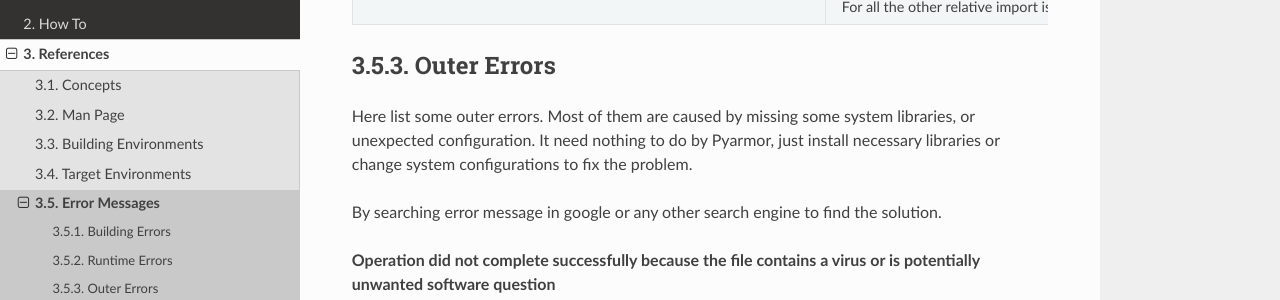
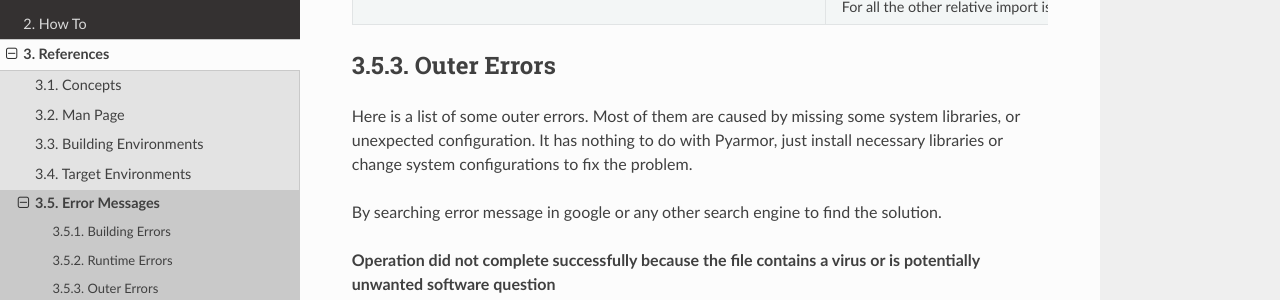
Before and after one commit to dashingsoft/pyarmor, a Sphinx documentation site: the page built from docs/reference/errors.rst, in a window 1280 px wide and 900 px high, scrolled down 2049 px. Shown: the part 151-451 px from the top of the window. Built offline with Sphinx 7.4.7 and the Read the Docs theme 2.0.0, drawn with Linux system fonts in a browser that asks for light colours; some of the changed text lies outside the part shown.

Commit message:
Update errors.rst

```diff
--- a/docs/reference/errors.rst
+++ b/docs/reference/errors.rst
@@ -6,7 +6,7 @@
 
 .. program:: pyarmor gen
 
-Here list all the errors when running :command:`pyarmor` or obfuscated scripts.
+Here are all the list of errors when running :command:`pyarmor` or obfuscated scripts.
 
 If something is wrong, search error message here to find the reason.
 
@@ -153,7 +153,7 @@
 Outer Errors
 ============
 
-Here list some outer errors. Most of them are caused by missing some system libraries, or unexpected configuration. It need nothing to do by Pyarmor, just install necessary libraries or change system configurations to fix the problem.
+Here is a list of some outer errors. Most of them are caused by missing some system libraries, or unexpected configuration. It has nothing to do with Pyarmor, just install necessary libraries or change system configurations to fix the problem.
 
 By searching error message in google or any other search engine to find the solution.
 
```
Also changed, not shown: other parts of docs/reference/errors.rst (+1 -1 lines).
